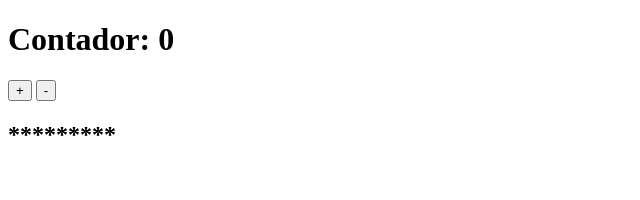
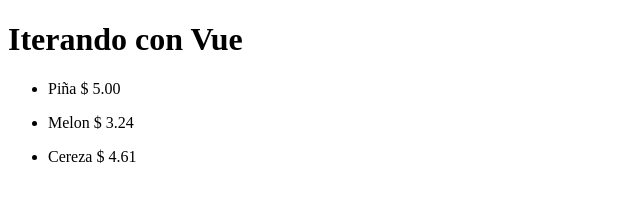
Before and after one commit to GerardoGallegos/curso-vue-fundamentos, a plain HTML site: page index.html in a window 1280 px wide. Shown: the whole page, without its empty margins (0-640 px from the left). Drawn offline with nearby package versions, Linux system fonts and the light colour scheme.

Commit message:
Leccion # 6 - Iterando listas en Vue.js con directiva v-for

```diff
--- a/index.html
+++ b/index.html
@@ -7,35 +7,30 @@
 </head>
 <body>
   <div id="app">
-    <h1>Contador: {{ num }}</h1>
-    <button v-on:click="agregar">+</button>
-    <button v-on:click="quitar">-</button>
-    <h2 v-if="num === 2">
-      Tomalo con calma! IF
-    </h2>
-    <h2 v-else-if="num === 5">
-      Cinco
-    </h2>
-    <h2 v-else>
-      *********
-    </h2>
+    <h1>Iterando con Vue</h1>
+    <ul v-for="(fruta, index) in frutasList">
+      <li>
+        {{ fruta.name }} $ {{ fruta.price }}
+      </li>
+    </ul>
   </div>
   <script>
 
   const app = new Vue({
     el: '#app',
     data: {
-      num: 0
-    },
-
-    methods: {
-      agregar () {
-        this.num ++
-      },
-
-      quitar () {
-        this.num --
-      }
+      frutasList: [
+        { name: 'Piña', price: '5.00' },
+        { name: 'Melon', price: '3.24' },
+        { name: 'Cereza', price: '4.61' }
+      ]
+      // frutas: [
+      //   'Fresa',
+      //   'Manzana',
+      //   'Sandia',
+      //   'Durazno',
+      //   'Pera'
+      // ]
     }
   })
 
```
